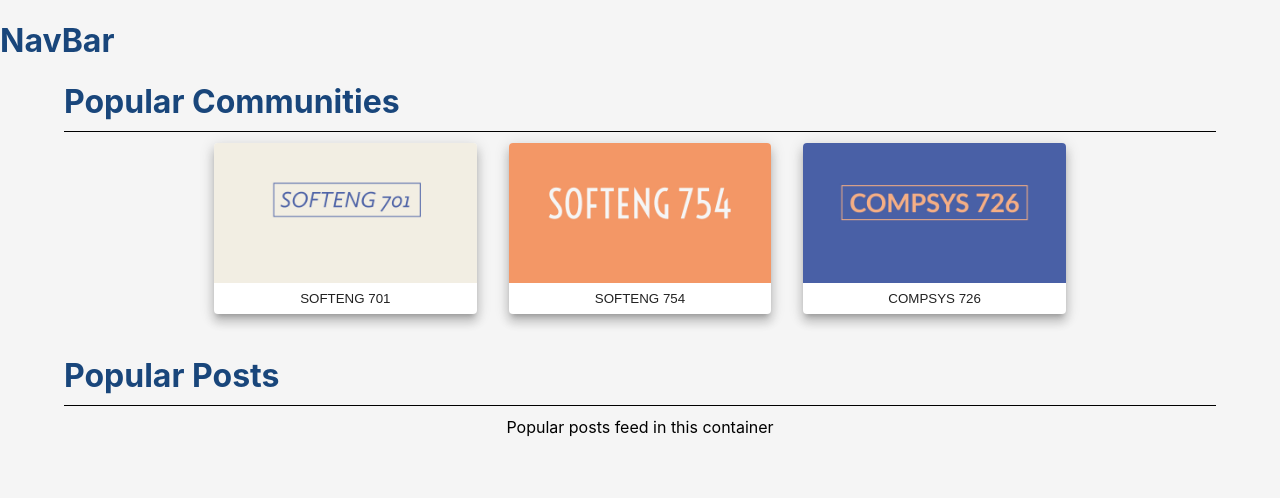
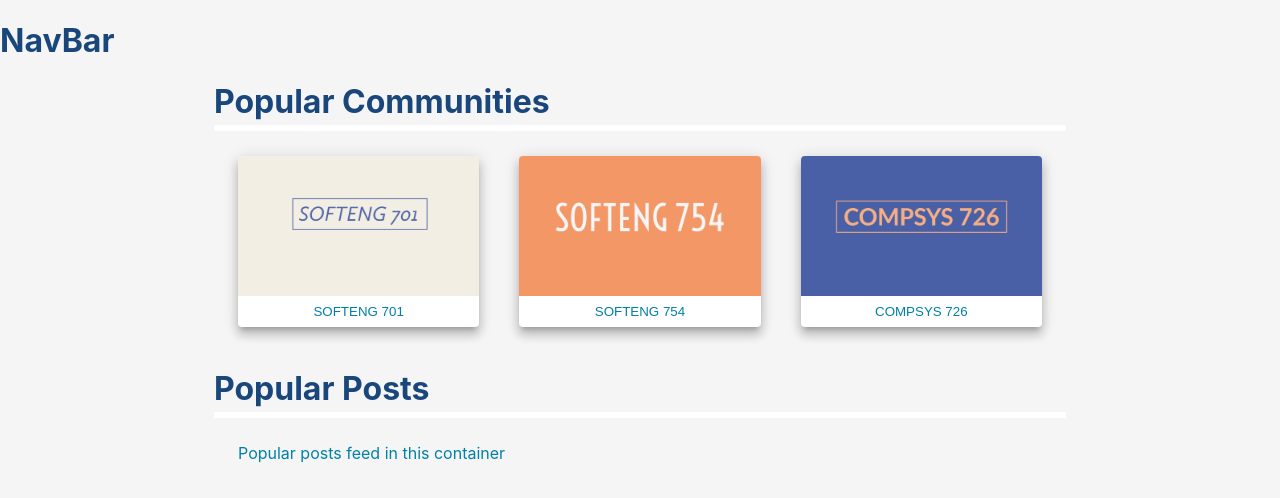
Before and after one commit to SE701-T5/Frontend, a React (Create React App) app: page / in a window 1280 px wide. Shown: the top 498 px of the page. Built offline with nearby package versions, Linux system fonts and the light colour scheme.

Commit message:
Changed to fit Figma better (read desc)
- Changed container width to be narrower as per Figma design
- Changed body text colour
- Changed divider thickness and colour
- Changed css targeting to className

```diff
--- a/src/components/PopularCommunity/PopularCommunity.css
+++ b/src/components/PopularCommunity/PopularCommunity.css
@@ -1,3 +1,4 @@
-img {
-    align-items: center;
+.prTitle {
+    color: #0080A7;
+    text-align: center;
 }
--- a/src/components/PopularCommunity/PopularCommunity.jsx
+++ b/src/components/PopularCommunity/PopularCommunity.jsx
@@ -4,6 +4,7 @@ import { CardActionArea } from '@mui/material';
 import CardMedia from '@mui/material/CardMedia';
 import Typography from '@mui/material/Typography';
 import Grid from '@mui/material/Grid';
+import "./PopularCommunity.css";
 
 const PopularCommunity = (props) => {
     const {name,alt,image}=props
@@ -22,7 +23,7 @@ const PopularCommunity = (props) => {
         </Grid>
         <Grid item>
           <Typography variant="body">
-            {name}
+            <div className="prTitle">{name}</div>
           </Typography>
         </Grid>
         <Grid item></Grid>
--- a/src/pages/Homepage/Homepage.jsx
+++ b/src/pages/Homepage/Homepage.jsx
@@ -3,19 +3,18 @@ import "./homepage.css";
 import Container from '@mui/material/Container';
 import PopularCommunity from "../../components/PopularCommunity/PopularCommunity.jsx";
 import Grid from '@mui/material/Grid';
-import Divider from '@mui/material/Divider';
 
 const Homepage = () => {
   return (
     <>
       <h1>NavBar</h1>
-      <Container maxWidth="lg">
+      <Container maxWidth="md">
         <h1>Popular Communities</h1>
         <div className="divide">
-          <Divider/>
+          <hr className="hpDivider"></hr>
         </div>
         <Container maxWidth="md">
-          <Grid container spacing={4} justify="center">
+          <Grid container spacing={5} justify="center">
             <Grid item xs={12} sm={6} md={4}>
               <PopularCommunity name="SOFTENG 701" alt="SOFTENG 701" image={require("./SOFTENG701.png")}/>
             </Grid>
@@ -31,7 +30,7 @@ const Homepage = () => {
         <br></br>
         <h1>Popular Posts</h1>
         <div className="divide">
-          <Divider/>
+          <hr className="hpDivider"></hr>
         </div>
         <Container maxWidth="md">
           Popular posts feed in this container
--- a/src/pages/Homepage/homepage.css
+++ b/src/pages/Homepage/homepage.css
@@ -1,18 +1,20 @@
 body {
   background-color: #F5F5F5;
+  color: #0080A7;
 }
 h1 {
   color: #19467B;
 }
 
-.MuiContainer-maxWidthMd {
+.MuiContainer-maxWidthSm {
   text-align: center;
 }
 
-.MuiDivider-root {
-  background-color: black;
+.divide {
+  margin-top: -2%;
+  padding-bottom: 2%;
 }
-.divide {
-  margin-top: -1%;
-  padding-bottom: 1%;
+
+.hpDivider {
+  border: 3px solid #FFFFFF;
 }
```
